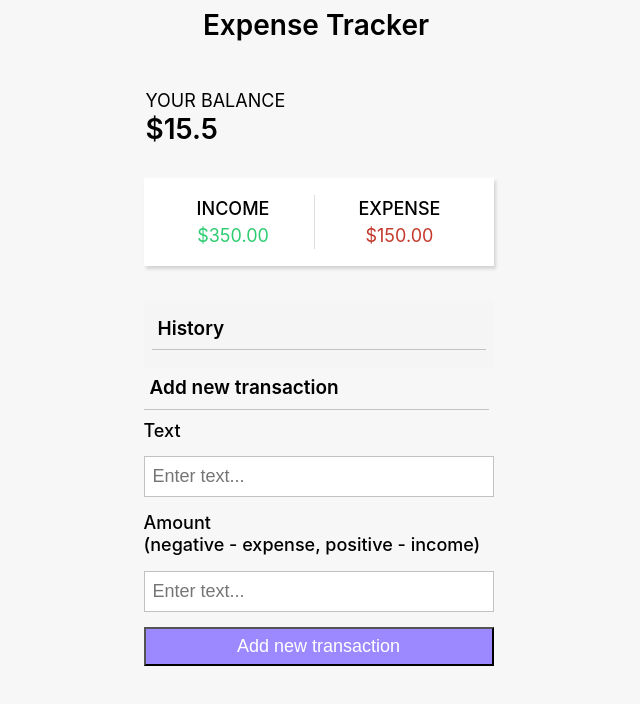
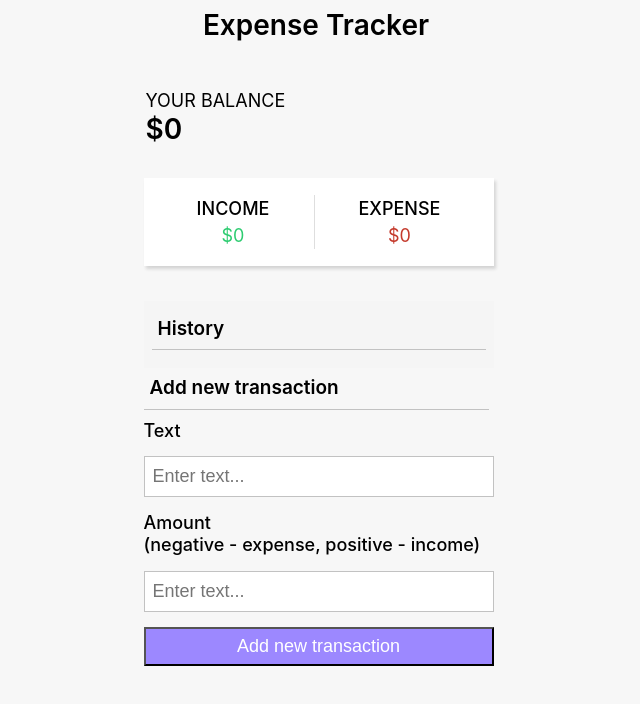
Before and after one commit to RicardoColladoRothschild/expenseTracker-ReactApp, a React (Vite) app: page / in a window 1280 px wide. Shown: the top 704 px of the page, without its empty margins (324-964 px from the left). Built offline with nearby package versions, Linux system fonts and the light colour scheme.

Commit message:
Income and expense are showed

```diff
--- a/src/Components/AppUI.tsx
+++ b/src/Components/AppUI.tsx
@@ -1,4 +1,4 @@
-import { useState } from 'react';
+import { useEffect, useState } from 'react';
 import BalanceComponent from '../Components/BalanceComponent';
 import { AddNewComponent } from './AddNewComponent';
 import { ExpenseType } from './ExpenseType';
@@ -10,14 +10,31 @@ export default function AppUI(){
 
     const [expenseList, setExpenseList] = useState<Array<ExpenseType>>([]);
 
-
+    const [income, setIncome] = useState<number | undefined>(0);
+    const [expense, setExpense] = useState<number | undefined>(0);
+        useEffect(()=>{
+                let sum = 0;
+                let sumExpense = 0
+            expenseList.forEach((expenseElement)=>{
+                if(expenseElement.amount > 0){
+                    sum +=expenseElement.amount;
+                }else{
+                    sumExpense += expenseElement.amount;
+                }
+            })
+            setIncome(sum);
+            setExpense(sumExpense);
+        },[expenseList]);
 
     return(
         <main>
             <BalanceComponent
-                balance={15.5}
+                balance={(income! + expense!)}
             />
-            <IncomeExpenseComponent/>
+            <IncomeExpenseComponent
+                income={income}
+                expense={expense}
+            />
 
                 <HistoryComponent
                     expenseList={expenseList}
--- a/src/Components/BalanceComponent.tsx
+++ b/src/Components/BalanceComponent.tsx
@@ -1,6 +1,6 @@
 
 interface Props{
-    balance:number;
+    balance:number | undefined;
 }
 export default function BalanceComponent({balance}:Props){
 
--- a/src/Components/IncomeExpenseComponent.tsx
+++ b/src/Components/IncomeExpenseComponent.tsx
@@ -1,16 +1,23 @@
 import './IncomeExpenseComponent.css';
-export default function IncomeExpenseComponent(){
+
+
+interface Props{
+    income:number | undefined;
+    expense: number | undefined;
+
+}
+export default function IncomeExpenseComponent({income, expense}:Props){
 
     return(
         <section className="inc-exp-container">
             <div className="income-container sub-container-inc-ex">
                     <p>INCOME</p>
-                    <span>$350.00</span>
+                    <span>{`$${income}`}</span>
             </div>
 
             <div className="expense-container sub-container-inc-ex">
                     <p>EXPENSE</p>
-                    <span>$150.00</span>
+                    <span>{`$${expense}`}</span>
             </div>
         </section>
     );
```
